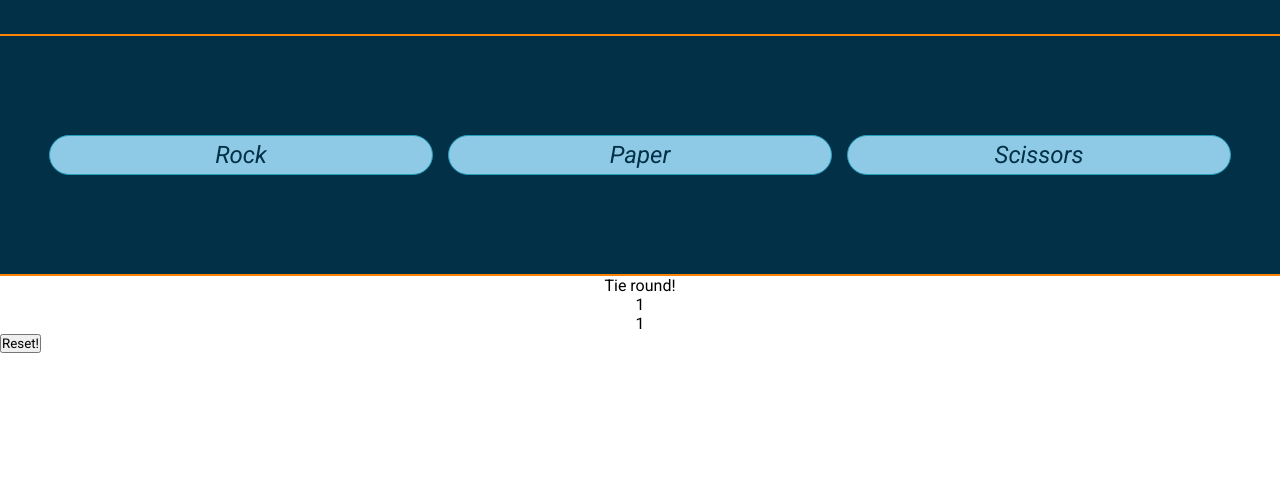
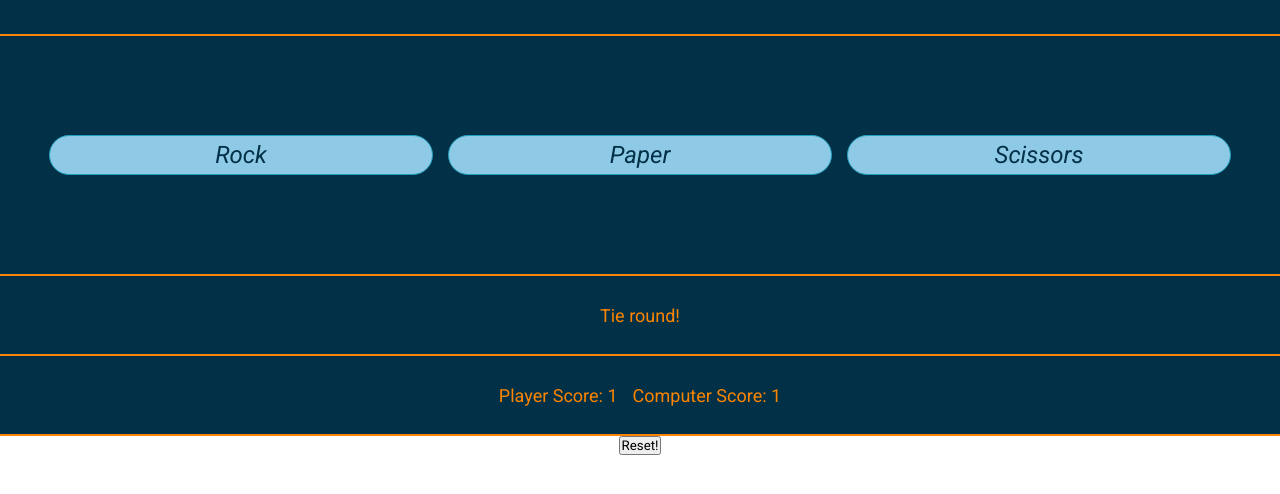
Before and after one commit to SlothSan/odin-rock-paper-scissors, a plain HTML site: page index.html in a window 1280 px wide. Both pictures are taken after a click on the button "Rock". Shown: the part 124-618 px from the top of the page. Drawn offline with Linux system fonts and the light colour scheme.

Commit message:
Bug in win condition fixed in javascript.js styling continued.

```diff
--- a/index.html
+++ b/index.html
@@ -23,7 +23,7 @@
 
         <div id="result-container"></div>
 
-        <div class="score-container"></div>
+        <div id="score-container">
             <div id="player-score-container"></div>
             <div id="computer-score-container"></div>
         </div>
--- a/javascript.js
+++ b/javascript.js
@@ -38,18 +38,20 @@ function computerPlay () {
 
 //Function to play a round
 function playRound (playerSelection, computerSelection) {
-    let roundWinCombo = `${playerSelection} - ${computerSelection.valie}`;
+    let roundWinCombo = `${playerSelection}-${computerSelection.value}`;
     let playerWinCombo = [`1-0`, `0-2`, `2-1`];
 
     if(Number(playerSelection) === computerSelection.value) {
-        playerScore.textContent = ++playerCurrentScore;
-        computerScore.textContent = ++computerCurrentScore;
+        playerScore.textContent = `Player Score: ${++playerCurrentScore}`;
+        computerScore.textContent = `Computer Score: ${++computerCurrentScore}`;
         roundResults.textContent = `Tie round!`;
     } else if (playerWinCombo.includes(roundWinCombo)) {
-        playerScore.textContent = ++playerScore;
+        playerScore.textContent = `Player Score: ${++playerCurrentScore}`;
+        computerScore.textContent = `Computer Score: ${computerCurrentScore}`;
         roundResults.textContent = `You Win! ${playerChoice} beats ${computerSelection.choice}!`;
     } else {
-        computerScore.textContent = ++computerCurrentScore;
+        playerScore.textContent = `Player Score: ${playerCurrentScore}`;
+        computerScore.textContent = `Computer Score: ${++computerCurrentScore}`;
         roundResults.textContent = `You Lose! ${computerSelection.choice} beats ${playerChoice}!`;
     }
   checkWinner();
@@ -82,5 +84,6 @@ function updateWinner (winner) {
 function getPlayerChoice (e) {
     let playerSelection = (e.target.id);
     playerChoice = e.target.textContent;
+    console.log(playerChoice);//testing !
     playRound(playerSelection, computerPlay());
 }
--- a/styles.css
+++ b/styles.css
@@ -37,6 +37,36 @@
     text-align: center;
     height: 20vh;
     border-bottom: var(--orange) 2px solid;
+}
+
+#result-container {
+    display: flex;
+    background-color: var(--dark-blue);
+    color: var(--orange);
+    width: 100%;
+    height: 10vh;
+    justify-content: center;
+    align-items: center;
+    text-align: center;
+    border-bottom: var(--orange) 2px solid;
+    font-size: 18px;
+    font-style: bold;
+}
+
+#score-container {
+    display: flex;
+    flex-direction: row;
+    gap: 15px;
+    background-color: var(--dark-blue);
+    color: var(--orange);
+    width: 100%;
+    height: 10vh;
+    justify-content: center;
+    align-items: center;
+    text-align: center;
+    border-bottom: var(--orange) 2px solid;
+    font-size: 18px;
+    font-style: bold;
 }
 
 h1 {
```
